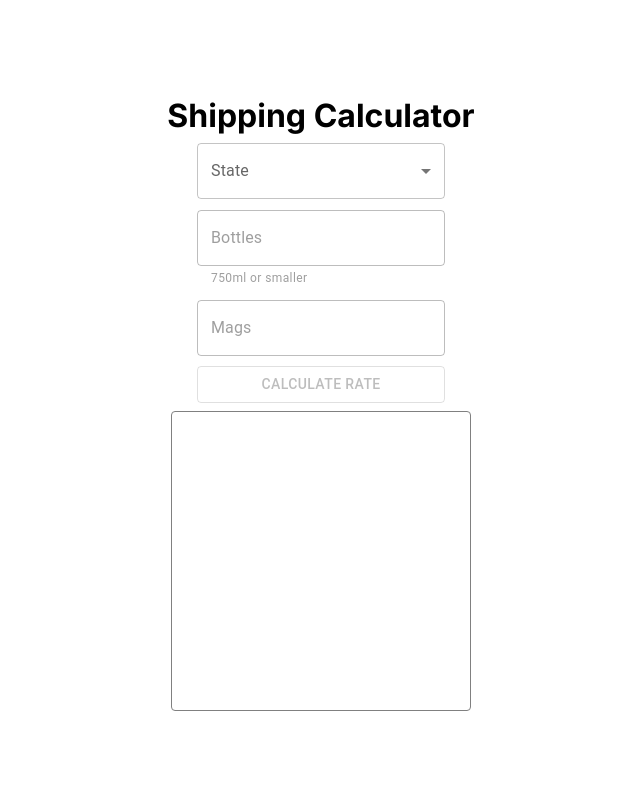
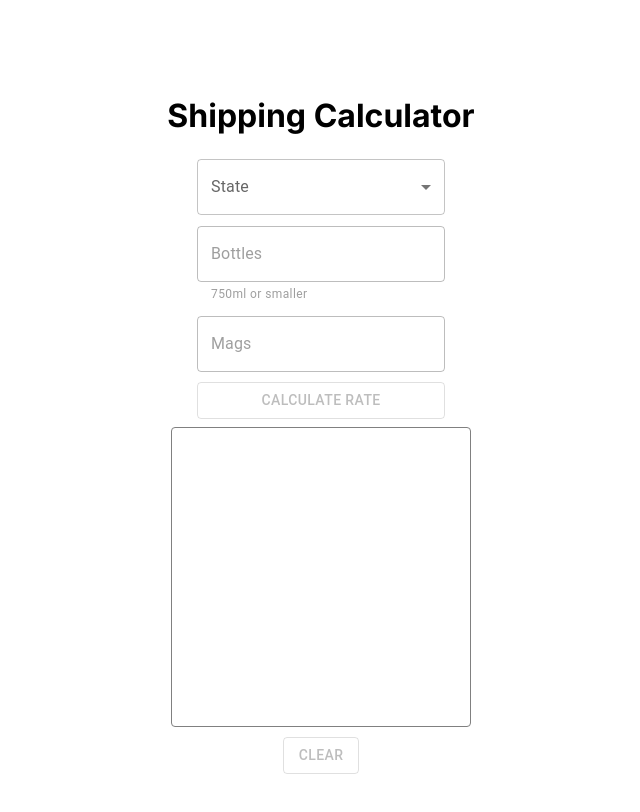
Before and after one commit to max-deathray/shipping-calculator, a Next.js app: page / in a window 1280 px wide. Shown: the top 812 px of the page, without its empty margins (319-959 px from the left). Built offline with nearby package versions, Linux system fonts and the light colour scheme.

Commit message:
Adds Clear button.

```diff
--- a/app/page.module.css
+++ b/app/page.module.css
@@ -202,8 +202,8 @@
   margin-top: 10px;
 }
 
-.testing {
-  color: #6262ac;
+.header {
+  margin-bottom: 1rem;
 }
 
 .bold {
--- a/app/page.tsx
+++ b/app/page.tsx
@@ -27,6 +27,18 @@ const Home = () => {
 
   const [displayExpedited, setDisplayExpedited] = useState<boolean>(false);
 
+  const clearForm = () => {
+    setState("");
+    setZone(null);
+    setStateData("");
+    setBottleCount("");
+    setMagCount("");
+    setShippingRate(null);
+    setDisplayExpedited(false);
+  };
+
+  const clearButtonIsDisabled = !state && !bottleCount && !magCount;
+
   const canCalculate = !!(state && (bottleCount || magCount)) && validState;
 
   const daysInTransitCopy =
@@ -44,7 +56,7 @@ const Home = () => {
 
   return (
     <main className={styles.main}>
-      <h1>Shipping Calculator</h1>
+      <h1 className={styles.header}>Shipping Calculator</h1>
       <div className={styles.tool}>
         <form
           onSubmit={(e) => {
@@ -90,11 +102,9 @@ const Home = () => {
                 defaultValue=""
                 id="state"
                 label="state"
+                value={state}
                 onChange={(e: SelectChangeEvent) => {
-                  setBottleCount("");
-                  setMagCount("");
-                  setShippingRate(null);
-                  setDisplayExpedited(false);
+                  clearForm();
                   setState(e.target.value);
                 }}
               >
@@ -194,6 +204,16 @@ const Home = () => {
           </div>
         ) : null}
       </div>
+      <Button
+        style={{
+          marginTop: "10px",
+        }}
+        variant="outlined"
+        disabled={clearButtonIsDisabled}
+        onClick={() => clearForm()}
+      >
+        Clear
+      </Button>
       <div />
     </main>
   );
```
